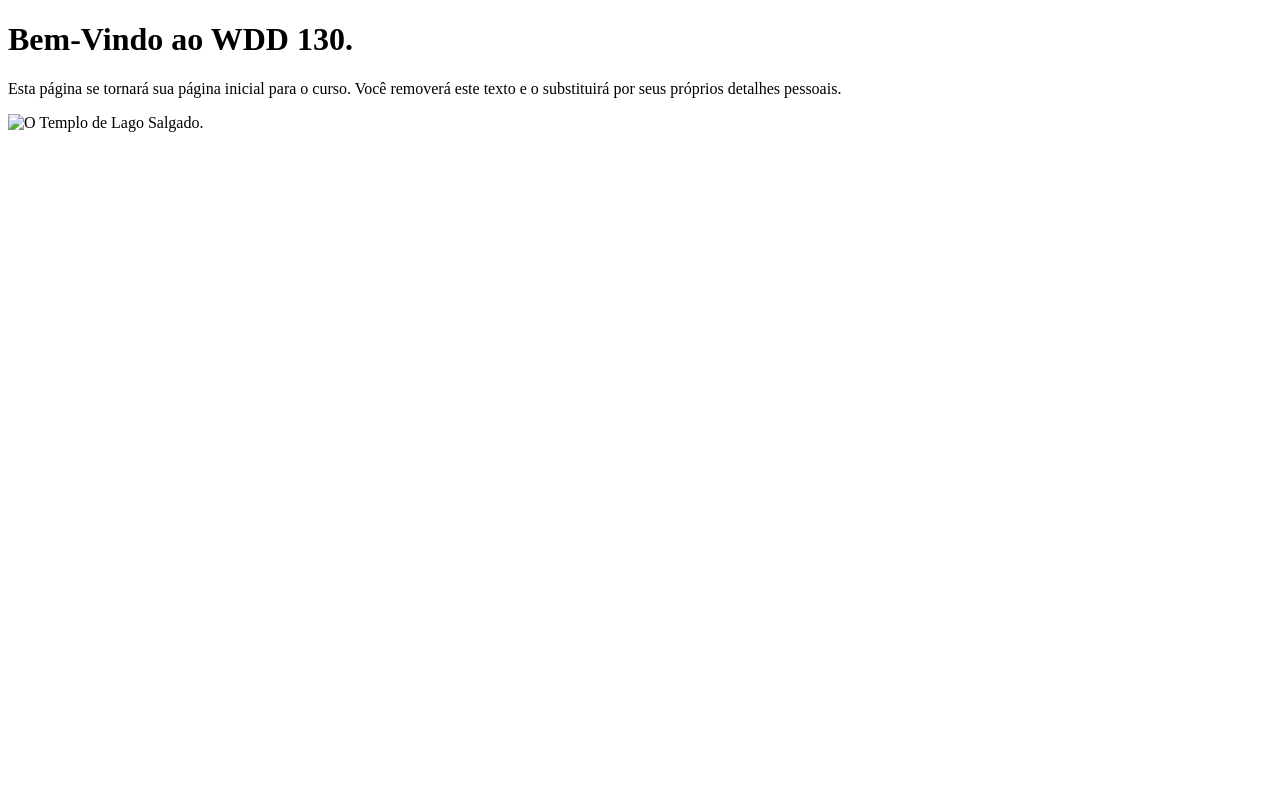
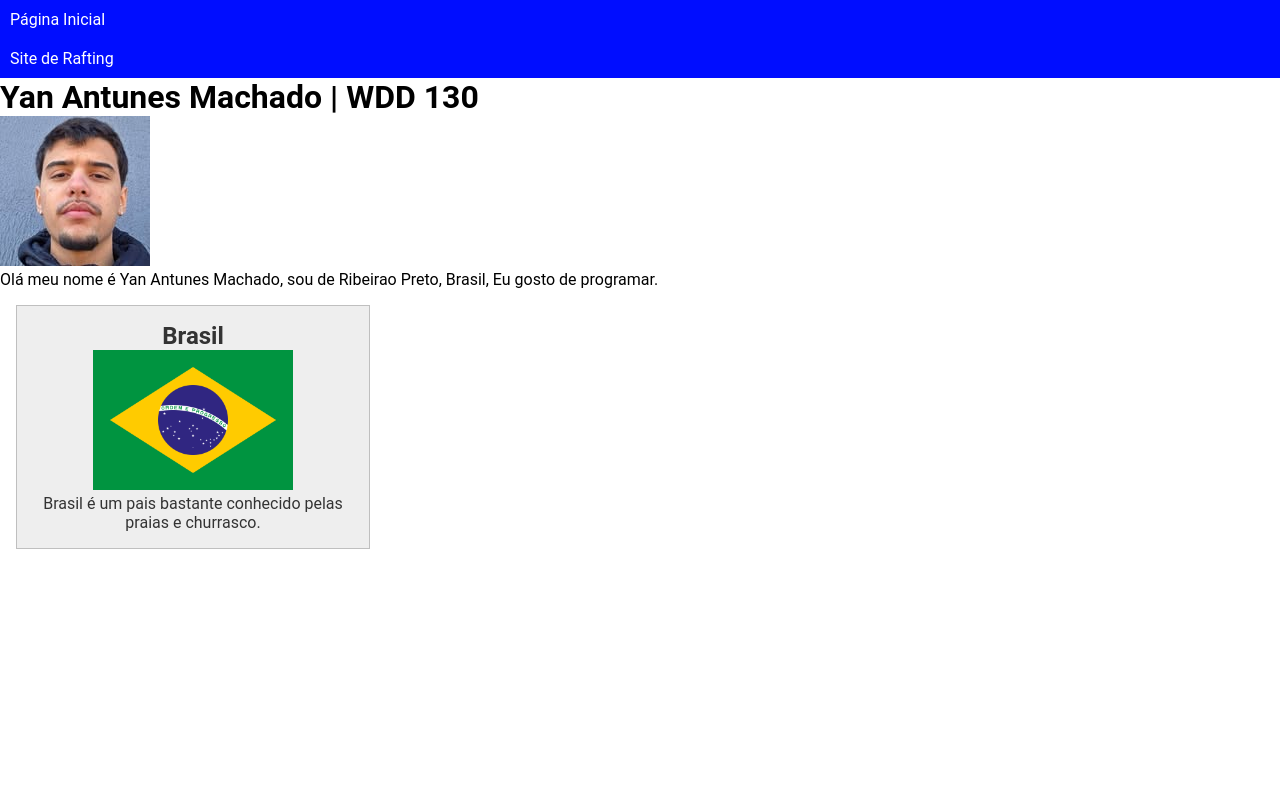
Before and after one commit to pklhydra/wdd130, a plain HTML site: page index.html in a window 1280 px wide. Shown: the top 800 px of the page. Drawn offline with Linux system fonts and the light colour scheme.

```diff
--- /dev/null
+++ b/estilos/estilos.css
@@ -0,0 +1,52 @@
+* {
+    margin: 0;
+    font-family: "Roboto", sans-serif;
+}
+
+nav {
+    display: flex;
+    flex-direction: column;
+    background-color: rgb(0, 13, 255);
+}
+
+nav a {
+    color: white;
+    text-decoration: none;
+    margin: 10px;
+}
+
+main {
+    max-width: 840px;
+}
+
+aside {
+    width: 20rem;
+    margin: 1rem;
+    border: 1px solid rgb(0 0 0 / 0.2 );
+    padding: 1rem;
+    background-color: #eee;
+    color: #333;
+    text-align: center;
+}
+
+aside img {
+    width: 200px;
+    height: auto;
+}
+
+main img {
+    width: 150px;
+    height: auto;
+}
+
+p {
+    padding: 0;
+    margin: 0;
+}
+
+footer {
+    margin: 0;
+    margin-top: 572px;
+    background-color: #999;
+    text-align: center;
+}
--- a/index.html
+++ b/index.html
@@ -3,12 +3,30 @@
 <head>
     <meta charset="UTF-8">
     <meta name="viewport" content="width=device-width, initial-scale=1.0">
-    <title>WDD 130 | Página Inicial</title>
+    <title>Yan Antunes Machado | WDD 130</title>
+    <meta name="description" content="Me chamo Yan Antunes, está pagina é uma pagina inicial da tarefa da BYU">
+    <meta name="author" content="Yan Antunes Machado">
+    <link rel="stylesheet" href="estilos/estilos.css">
 </head>
 <body>
-    <h1>Bem-Vindo ao WDD 130.</h1>
-    <p>Esta página se tornará sua página inicial para o curso. Você removerá este texto e o substituirá por seus próprios detalhes pessoais.</p>
-
-    <img src="imagens/templo-lago-salgado.jpg" alt="O Templo de Lago Salgado.">
+    <header>
+        <nav>
+            <a href="#">Página Inicial</a>
+            <a href="wwr/">Site de Rafting</a>
+        </nav>
+    </header>
+    <main>
+        <h1>Yan Antunes Machado | WDD 130</h1>
+        <img src="imagens/perfil.jpg" alt="Olá, meu nome é Yan Antunes Machado" width="200">
+        <p>Olá meu nome é Yan Antunes Machado, sou de Ribeirao Preto, Brasil, Eu gosto de programar.</p>
+    </main>
+    <aside>
+        <h2>Brasil</h2>
+        <img src="imagens/Flag_of_Brazil.svg.webp" alt="Bandeira do Brasil">
+        <p>Brasil é um pais bastante conhecido pelas praias e churrasco.</p>
+    </aside>
+    <footer>
+        <p>© 2026 🎈Yan Antunes Machado🎈 Brasil</p>
+    </footer>
 </body>
 </html>
--- /dev/null
+++ b/semana02/estilos/templo.css
@@ -0,0 +1,65 @@
+* {
+    margin: 0;
+    padding: 0;
+}
+
+body {
+    font-family: Arial, Helvetica, sans-serif;
+    background-color: #eeeeee;
+}
+
+header, footer {
+    background-color: #333;
+    color: #fff;
+    text-align: center;
+    padding: 20px;
+}
+
+header {
+    font-size: 1.5rem;
+}
+
+
+main {
+    margin: 0 auto;
+    width: 700px;
+}
+
+h1 {
+    text-align: center;
+    margin: 30px 0;
+}
+
+picture {
+    display: block;
+    margin-bottom: 30px;
+    background-color: white;
+    border: 20px solid white;
+}
+
+img {
+    width: 100%;
+    height: auto;
+}
+
+section {
+    background-color: #d9d9d9;
+    margin: 0 0 50px 0;
+    padding: 30px;
+    line-height: 1.5rem;
+}
+
+section p {
+    margin-bottom: 5px;
+    padding-left: 11px;
+}
+
+section h2 {
+    padding-bottom: 10px;
+    border-bottom: solid 2px;
+    margin: 10px;
+}
+
+section ul {
+    padding-left: 30px;
+}
```
Also changed, not shown: semana01/index.html (added, +24 -0 lines), semana02/templo.html (added, +40 -0 lines), imagens/Flag_of_Brazil.svg.webp (added), imagens/perfil.jpg (added), semana02/imagens/abidja-costa-do-marfim.jpeg.jpeg (added).
